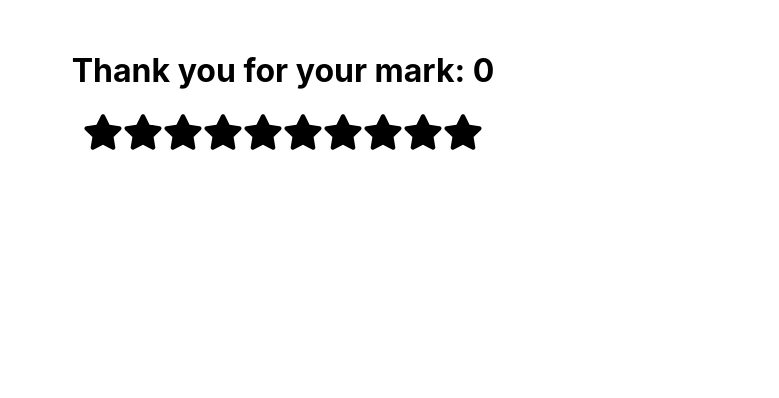
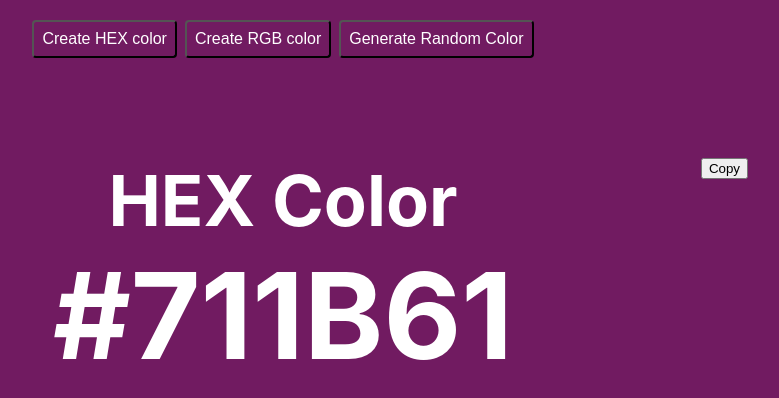
Before and after one commit to Khaanh/My-React-Projects, a React (Create React App) app: page / in a window 1280 px wide. Shown: the top 398 px of the page, without its empty margins (357-1136 px from the left). Built offline with nearby package versions, Linux system fonts and the light colour scheme.

Commit message:
Added: npm react-copy-to-clipboard

```diff
--- a/package.json
+++ b/package.json
@@ -7,6 +7,7 @@
     "@testing-library/react": "^13.4.0",
     "@testing-library/user-event": "^13.5.0",
     "react": "^18.2.0",
+    "react-copy-to-clipboard": "^5.1.0",
     "react-dom": "^18.2.0",
     "react-icons": "^5.0.1",
     "react-scripts": "5.0.1",
--- a/src/App.js
+++ b/src/App.js
@@ -11,10 +11,10 @@ function App() {
 			{/* <Accordion /> */}
 
 			{/* Random color component */}
-			{/* <RandomColor /> */}
+			<RandomColor />
 
 			{/* Star rating */}
-			<StarRating numberOfStars={10} />
+			{/* <StarRating numberOfStars={10} /> */}
 		</div>
 	);
 }
--- a/src/components/random-color/index.jsx
+++ b/src/components/random-color/index.jsx
@@ -53,9 +53,41 @@ export default function RandomColor() {
 					justifyContent: "center",
 				}}
 			>
-				<button onClick={() => setTypeOfColor("hex")}>Create HEX color</button>
-				<button onClick={() => setTypeOfColor("rgb")}>Create RGB color</button>
 				<button
+					style={{
+						padding: "8px",
+						borderRadius: "4px",
+						margin: "0 4px",
+						fontSize: "16px",
+						color: "#fff",
+						background: color,
+					}}
+					onClick={() => setTypeOfColor("hex")}
+				>
+					Create HEX color
+				</button>
+				<button
+					style={{
+						padding: "8px",
+						borderRadius: "4px",
+						margin: "0 4px",
+						fontSize: "16px",
+						color: "#fff",
+						background: color,
+					}}
+					onClick={() => setTypeOfColor("rgb")}
+				>
+					Create RGB color
+				</button>
+				<button
+					style={{
+						padding: "8px",
+						borderRadius: "4px",
+						margin: "0 4px",
+						fontSize: "16px",
+						color: "#fff",
+						background: color,
+					}}
 					onClick={
 						typeOfColor === "hex"
 							? handleCreateRandomHexColor
@@ -65,6 +97,7 @@ export default function RandomColor() {
 					Generate Random Color
 				</button>
 			</div>
+			<div>
 				<div
 					style={{
 						display: "flex",
@@ -73,9 +106,20 @@ export default function RandomColor() {
 						alignItems: "center",
 						color: "#fff",
 						fontSize: "60px",
-					marginTop: "100px",
+						maxWidth: "75%",
+						margin: "100px auto 40px",
+						position: "relative",
 					}}
 				>
+					<button
+						style={{
+							position: "absolute",
+							top: "0",
+							right: "0",
+						}}
+					>
+						Copy
+					</button>
 					<h3
 						style={{
 							marginBottom: "0px",
@@ -94,5 +138,6 @@ export default function RandomColor() {
 					</h1>
 				</div>
 			</div>
+		</div>
 	);
 }
```
Also changed, not shown: 1 other file (tests, documents, lock files or other folders). Lines whose indentation alone changed are shown as unchanged.
